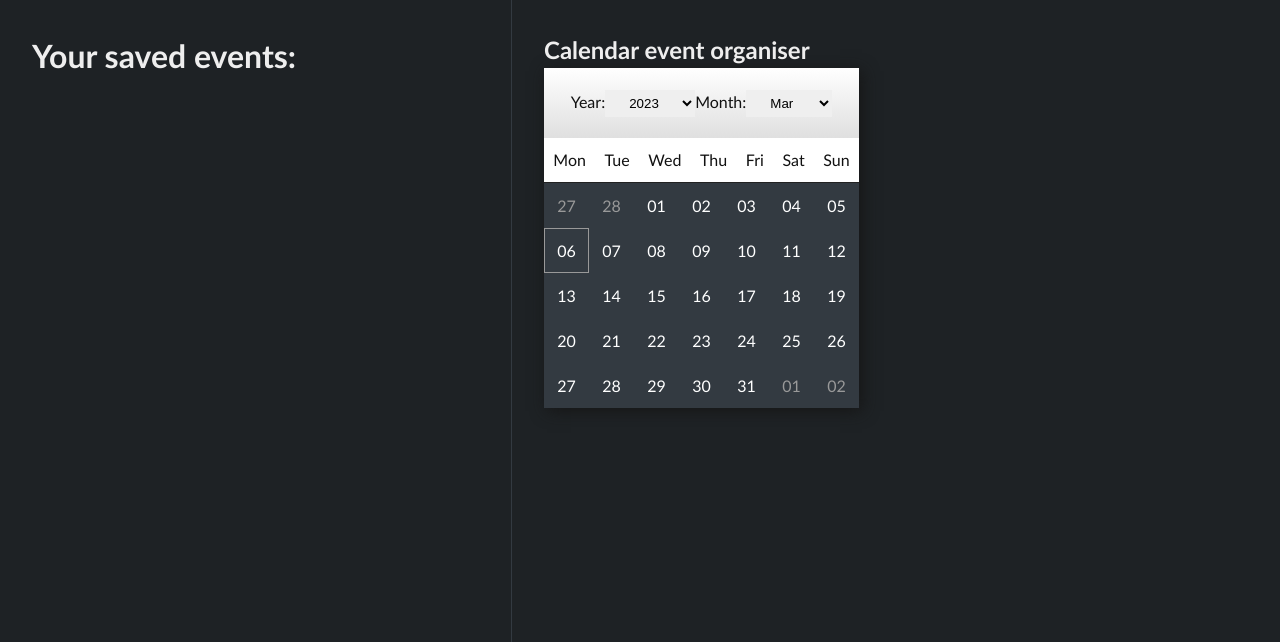
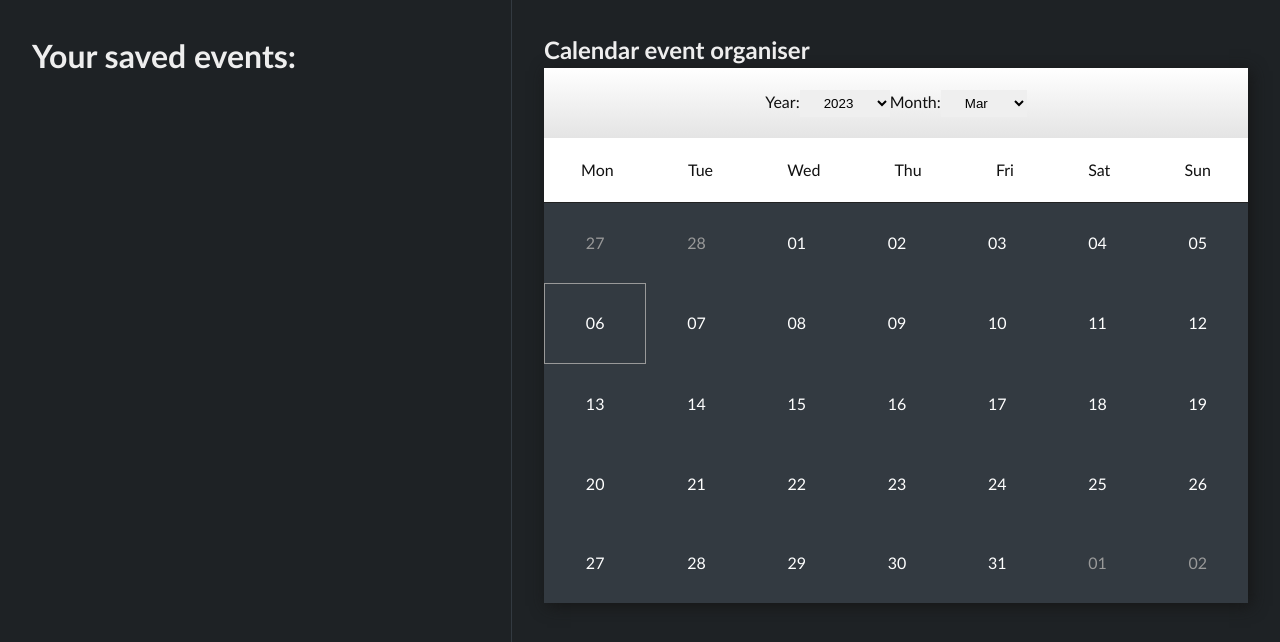
Before and after one commit to adamdgit/calendar, a React (Vite) app: page / in a window 1280 px wide. Shown: the top 642 px of the page. Built offline with nearby package versions, Linux system fonts and the light colour scheme.

Commit message:
Improved styles

```diff
--- a/src/index.css
+++ b/src/index.css
@@ -35,11 +35,16 @@ body {
 }
 
 .popup {
+  position: absolute;
+  left: -150%;
   color: white;
   background-color: #333a41;
   padding: 2rem;
   width: 400px;
   height: 400px;
+  pointer-events: none;
+  box-shadow: 3px 3px 17px 0 rgb(24, 24, 24);
+  z-index: 9999;
 }
 
 /*--- Local storage left pane ---*/
@@ -73,7 +78,8 @@ body {
 
 .datepicker-container {
   color: #111;
-  width: fit-content;
+  width: 100%;
+  max-width: 750px;
   height: fit-content;
   text-align: center;
   box-shadow: 3px 3px 15px #161616;
@@ -84,6 +90,7 @@ body {
   display: flex;
   justify-content: center;
   align-items: center;
+  gap: 2rem;
 }
 
 .datepicker-header {
@@ -101,19 +108,22 @@ body {
   background: white;
 }
 
-.datepicker-days-row .day { padding:10px 2px; }
+.datepicker-days-row .day {
+  padding-block: 20px;
+}
 
-.datepicker-body { cursor: pointer; }
-
-.datepicker-body option {
+.date {
+  cursor: pointer;
   display: flex;
   align-items: center;
   justify-content: center;
-  width: 45px;
-  height: 45px;
+  width: 100%;
+  height: 100%;
+  background: unset;
+  color: white;
 }
 
-.datepicker-body option:hover {
+.date:hover {
   background: #74b5e3;
   color: black;
 }
@@ -128,6 +138,8 @@ body {
   grid-template-columns:repeat(7, auto);
   background: #333a41;
   color: white;
+  width: 100%;
+  height: 400px;
 }
 
 .hide { display: none; }
```
